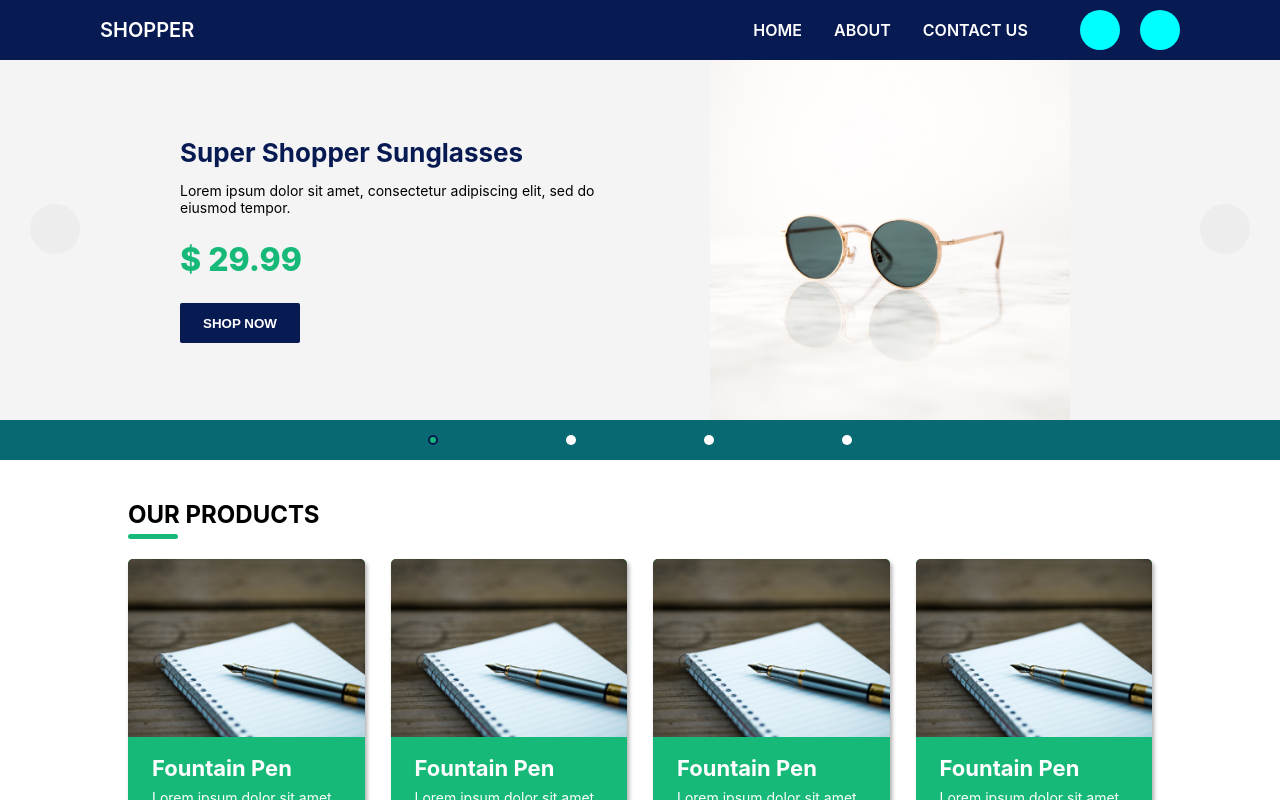
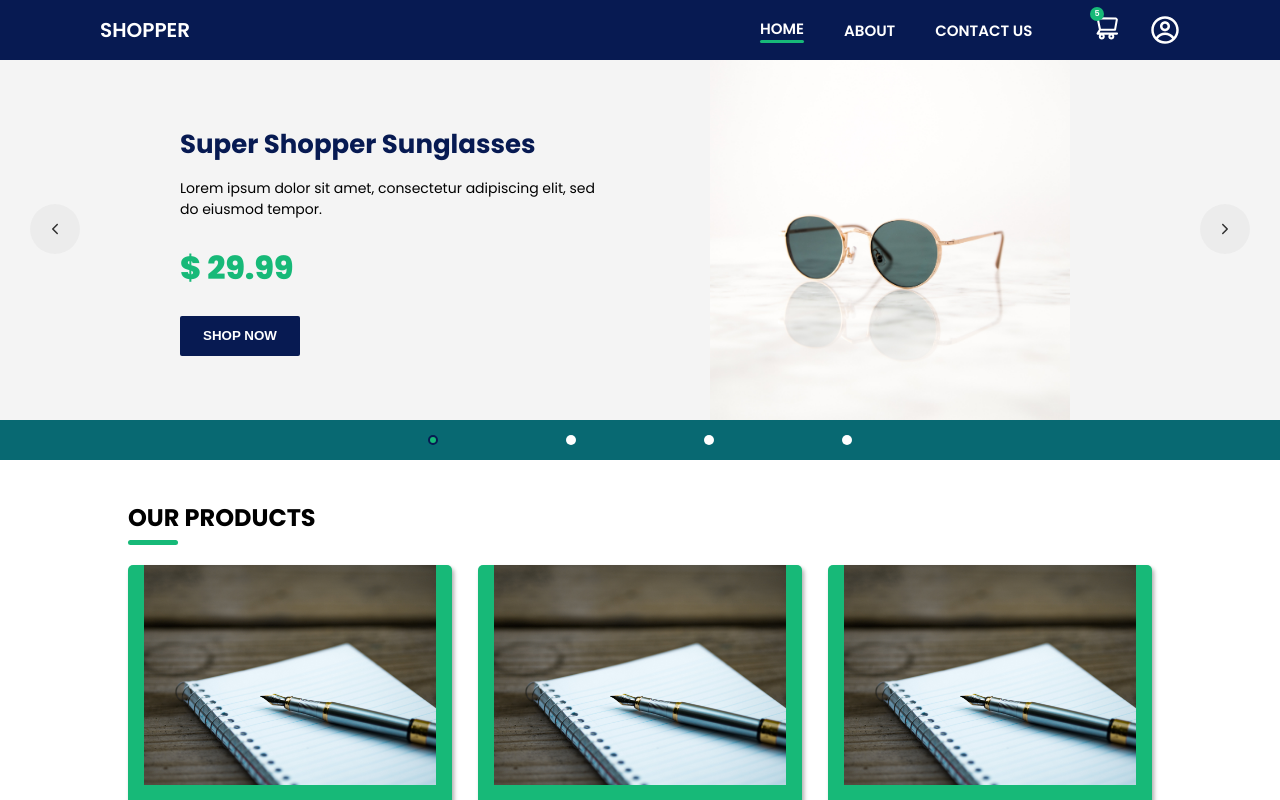
Before and after one commit to Wakeel03/shopper-ecommerce-website, a React (Create React App) app: page / in a window 1280 px wide. Shown: the top 800 px of the page. Built offline with nearby package versions, Linux system fonts and the light colour scheme.

Commit message:
front end tweaks

```diff
--- a/package.json
+++ b/package.json
@@ -8,6 +8,7 @@
     "@testing-library/user-event": "^12.7.0",
     "react": "^17.0.1",
     "react-dom": "^17.0.1",
+    "react-icons": "^4.2.0",
     "react-scripts": "4.0.2",
     "web-vitals": "^1.1.0"
   },
--- a/public/index.html
+++ b/public/index.html
@@ -15,6 +15,8 @@
       user's mobile device or desktop. See https://developers.google.com/web/fundamentals/web-app-manifest/
     -->
     <link rel="manifest" href="%PUBLIC_URL%/manifest.json" />
+    <link rel="preconnect" href="https://fonts.gstatic.com">
+    <link href="https://fonts.googleapis.com/css2?family=Poppins:wght@300;400;500;600;700;800&display=swap" rel="stylesheet">
     <!--
       Notice the use of %PUBLIC_URL% in the tags above.
       It will be replaced with the URL of the `public` folder during the build.
@@ -24,7 +26,7 @@
       work correctly both with client-side routing and a non-root public URL.
       Learn how to configure a non-root public URL by running `npm run build`.
     -->
-    <title>React App</title>
+    <title>Shopper</title>
   </head>
   <body>
     <noscript>You need to enable JavaScript to run this app.</noscript>
--- a/src/App.css
+++ b/src/App.css
@@ -6,6 +6,7 @@
 
 .app{
   width: 100%;
+  font-family: 'Poppins', sans-serif;
 }
 
 button{
--- a/src/components/Carousel/Carousel.jsx
+++ b/src/components/Carousel/Carousel.jsx
@@ -1,4 +1,5 @@
 import './Carousel.css'
+import { IoIosArrowBack, IoIosArrowForward } from 'react-icons/io'
 
 import React, { useState, useEffect } from 'react'
 import sunglasses from '../../img/sunglasses.jpg'
@@ -33,10 +34,10 @@ function Carousel() {
         <>
         <div className="carousel">
             <div onClick={slideLeft} className="carousel__navigationArrow leftArrow">
-
+                <IoIosArrowBack />
             </div>
             <div  onClick={slideRight} className="carousel__navigationArrow rightArrow">
-
+                <IoIosArrowForward />
             </div>
 
             <div className={carouselItem}>
--- a/src/components/Header/Header.css
+++ b/src/components/Header/Header.css
@@ -23,22 +23,51 @@
 .header__tab{
     text-transform: uppercase;
     color: #ffffff;
-    font-size: 16px;
+    font-size: 15px;
     font-weight: 600;
-    margin-right: 32px;
+    margin-right: 40px;
+}
+
+.header__tab.active:after{
+    content: "";
+    display: block;
+    width: 100%;
+    height: 3px;
+    border-radius: 2px;
+    background-color: var(--primary-color);
+}
+
+.header__cart{
+    position: relative;
 }
 
 .header__addToCart{
-    width: 40px;
-    height: 40px;
-    background-color: aqua;
+    cursor: pointer;
+    font-size: 30px;
     border-radius: 20px;
-    margin-right: 20px;
+    margin-right: 30px;
+    color: #ffffff;
+}
+
+.header__cartNumberItems{
+    position: absolute;
+    top: -5px;
+    left: 0;
+    width: 14px;
+    height: 14px;
+    border-radius: 7px;
+    background-color: var(--primary-color);
+    font-size: 8px;
+    font-weight: 600;
+    display: flex;
+    align-items: center;
+    justify-content: center;
+    color: #ffffff;
 }
 
 .header__profile{
-    width: 40px;
-    height: 40px;
-    background-color: aqua;
+    cursor: pointer;
+    font-size: 30px;
+    color: #ffffff;
     border-radius: 20px;
 }
--- a/src/components/Header/Header.jsx
+++ b/src/components/Header/Header.jsx
@@ -1,18 +1,25 @@
 import './Header.css'
+import { AiOutlineShoppingCart } from 'react-icons/ai'
+import { CgProfile } from 'react-icons/cg'
 
 import React from 'react'
+
+
 
 function Header() {
     return (
         <div className="header">
            <div className="header__logo">Shopper</div>
            <div className="header__tabs">
-               <div className="header__tab">Home</div>
+               <div className="header__tab active">Home</div>
                <div className="header__tab">About</div>
                <div className="header__tab">Contact Us</div>
            </div>
-           <div className="header__addToCart"></div>
-           <div className="header__profile"></div>
+           <div className="header__cart">
+                <AiOutlineShoppingCart className="header__addToCart" />
+                <div className="header__cartNumberItems">5</div>
+           </div>
+           <CgProfile className="header__profile" />
         </div>
     )
 }
--- a/src/components/ProductCard/ProductCard.css
+++ b/src/components/ProductCard/ProductCard.css
@@ -51,7 +51,7 @@
 }
 
 .productCard__infoShop button{
-    width: 130px;
+    width: 120px;
     height: 36px;
     text-transform: uppercase;
     font-weight: 700;
--- a/src/components/ProductSection/ProductSection.css
+++ b/src/components/ProductSection/ProductSection.css
@@ -24,5 +24,6 @@
     width: 100%;
     display: grid;
     grid-gap: 26px;
-    grid-template-columns: repeat(auto-fit, minmax(230px, 1fr));
+    grid-template-columns: repeat(auto-fit, minmax(260px, 1fr));
+    grid-row-gap: 40px;
 }
```
Also changed, not shown: 1 other file (tests, documents, lock files or other folders).
